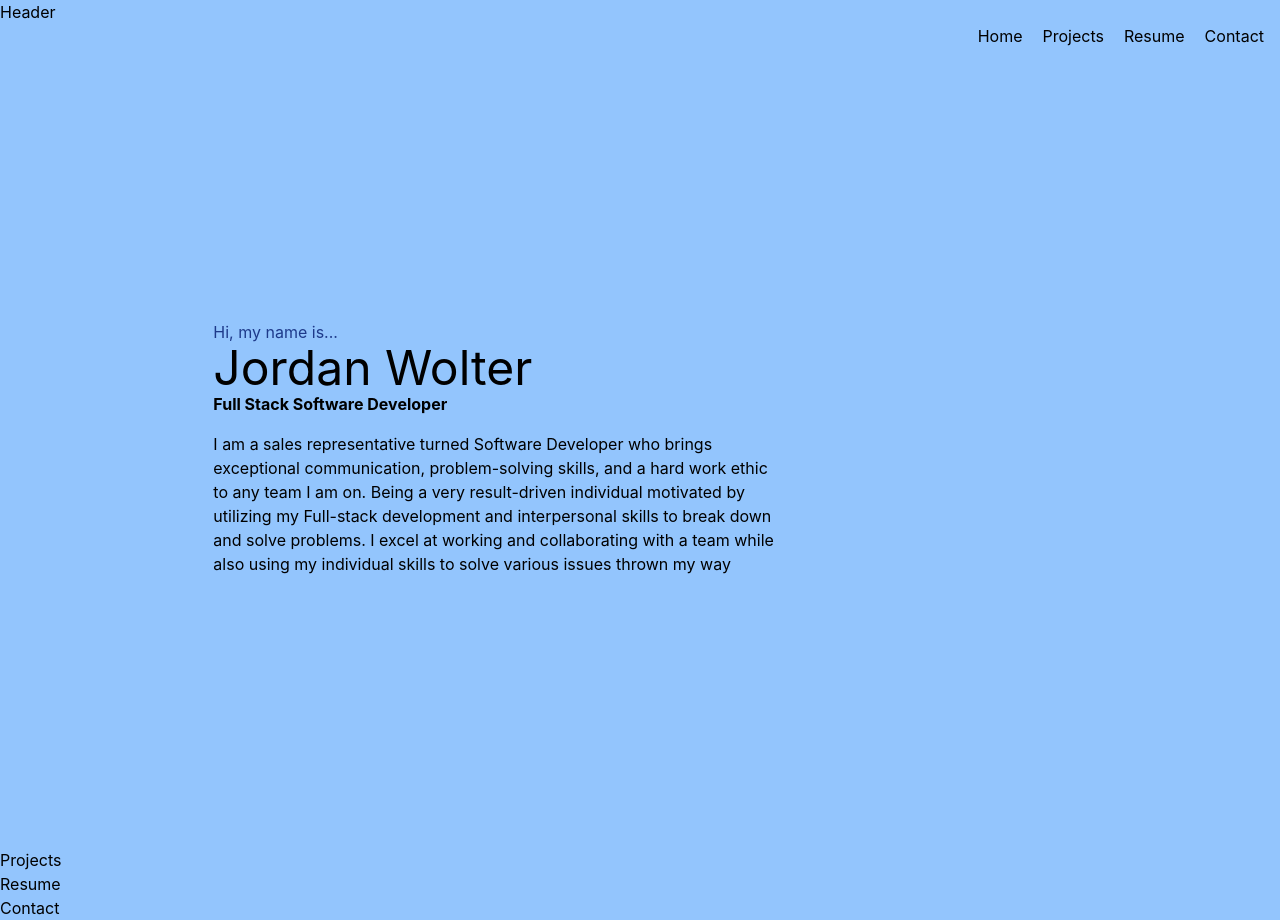
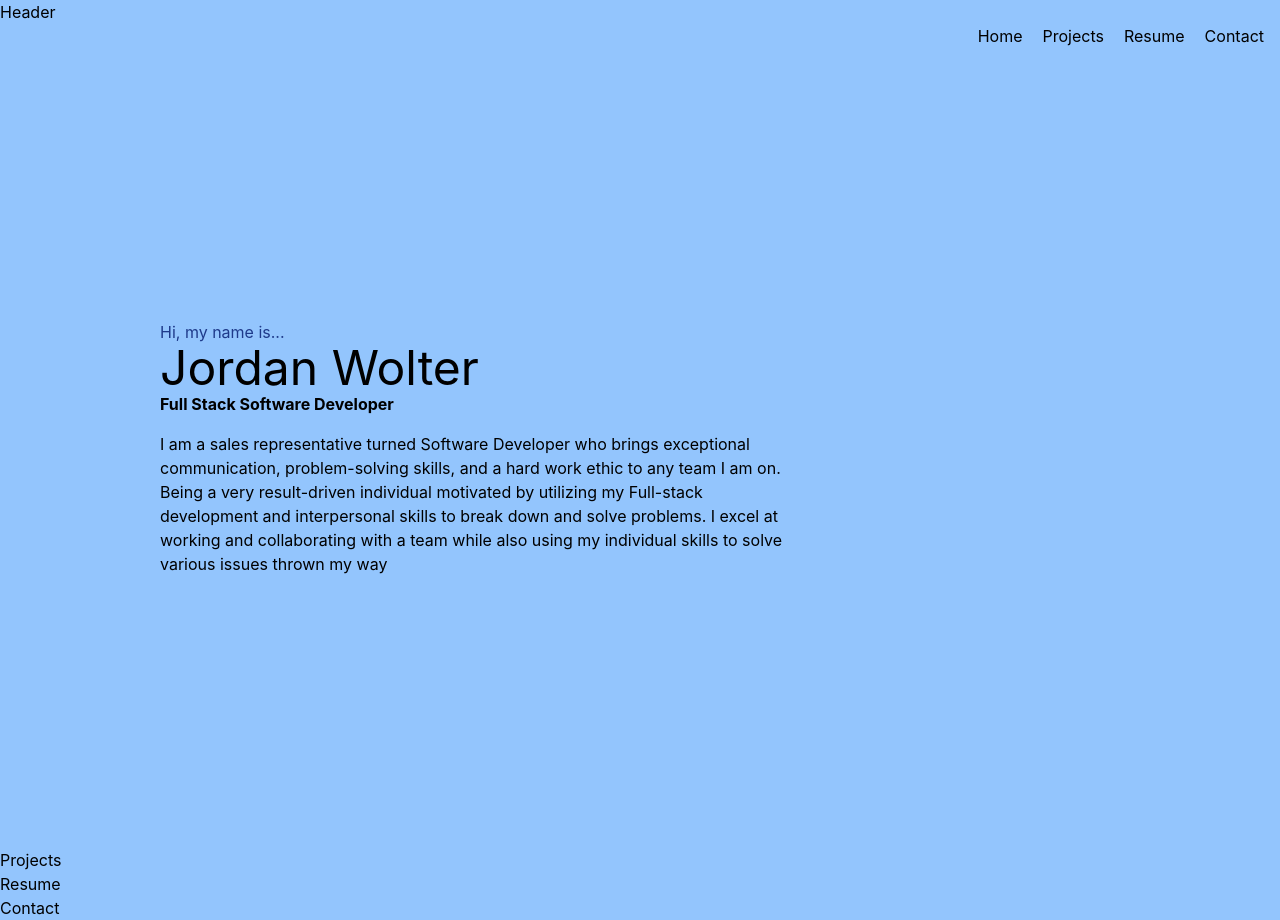
Before and after one commit to Jwolter23/my-portfolio, a React (Create React App) app in the folder portfolio-app/: page / in a window 1280 px wide. Built offline with nearby package versions, Linux system fonts and the light colour scheme.

Commit message:
changed width to 3/4

```diff
--- a/portfolio-app/src/components/Home.jsx
+++ b/portfolio-app/src/components/Home.jsx
@@ -11,7 +11,7 @@ export default function Home () {
     return (
         <div>
             <div className=" h-screen w-scre flex items-center">
-                <div className='flex mx-auto my-32 w-2/3'>
+                <div className='flex mx-auto my-32 w-3/4'>
                     <div className='flex flex-col'>
                             <h4 className='text-blue-900'>Hi, my name is...</h4>
                             <h1 className="text-5xl">Jordan Wolter</h1>
```
